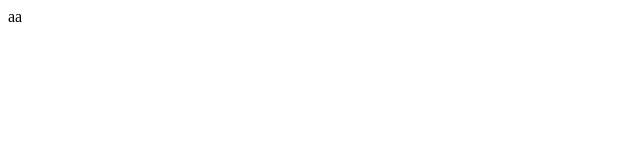
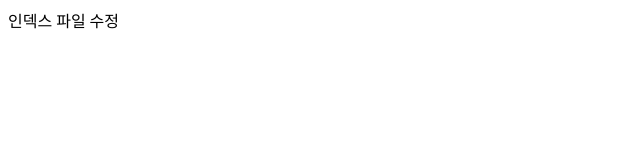
Before and after one commit to heejnam/firstrepository, a plain HTML site: page index.html in a window 1280 px wide. Shown: the whole page, without its empty margins (0-640 px from the left). Drawn offline with Linux system fonts and the light colour scheme.

Commit message:
인덱스 파일 수정
인덱스 파일 수정

```diff
--- a/index.html
+++ b/index.html
@@ -6,6 +6,6 @@
     <title>Document</title>
 </head>
 <body>
-    aa
+    인덱스 파일 수정
 </body>
 </html>
```
